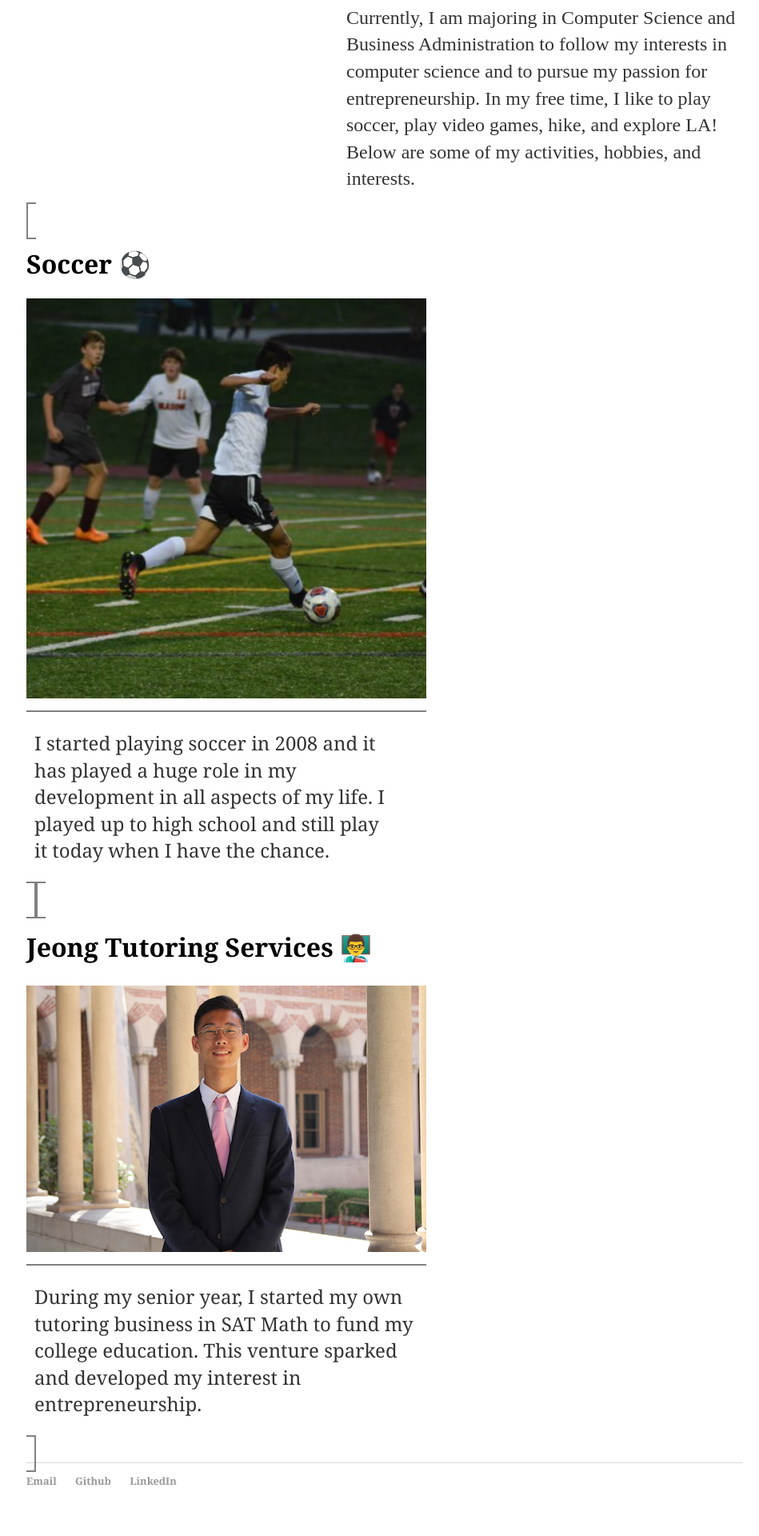
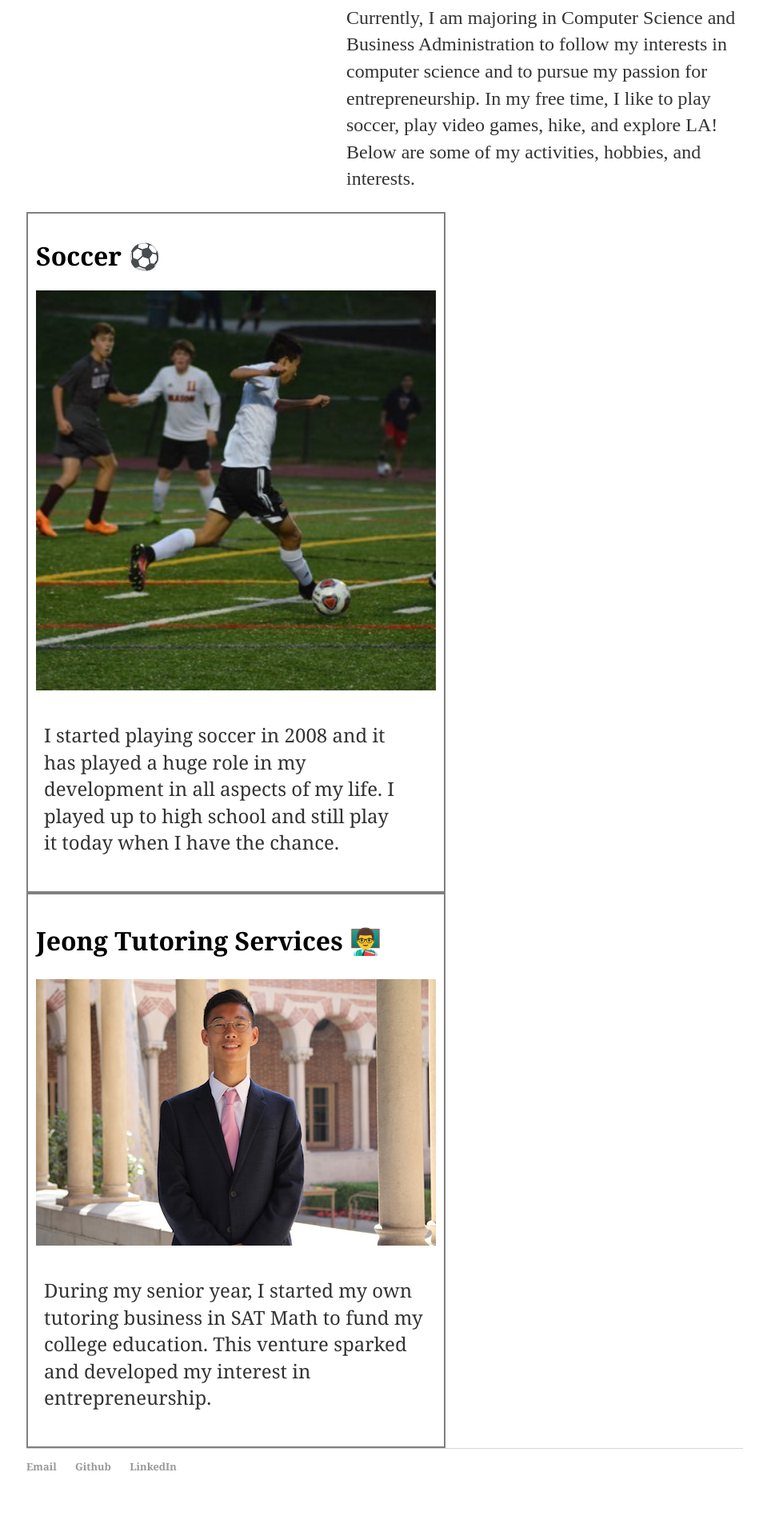
Before and after one commit to Haeju1/Haeju1.github.io, a Jekyll site: the page built from about/index.html, in a window 1280 px wide. Shown: the part 862-2782 px from the top of the page at 80% size, without its empty margins (159-1108 px from the left). Built offline with Jekyll 4.4.1, drawn with Linux system fonts in a browser that asks for light colours.

Commit message:
Update about.css

```diff
--- a/css/about.css
+++ b/css/about.css
@@ -58,11 +58,13 @@
     font-family:'Georgia';
     width: 450px;
     padding: 10px;
+    display: inline-block;
+    vertical-align:baseline;
 }
 #soccer_title
 {
-
   vertical-align:baseline;
+  display: inline-block;
   font-size: 2em;
   font-family:'Georgia';
   width: 500px;
@@ -75,14 +77,16 @@
     font-family:'Georgia';
     width: 500px;
     padding: 10px;
+    display: inline-block;
+    vertical-align:baseline;
 }
 #tutor_title
 {
   vertical-align:baseline;
+  display: inline-block;
   font-size: 2em;
   font-family:'Georgia';
   width: 500px;
-
 }
 
 p {
```
